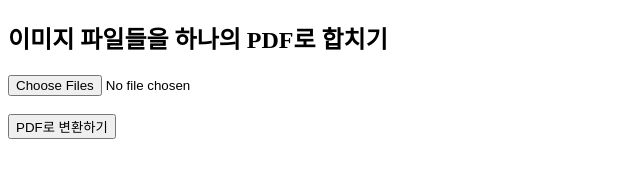
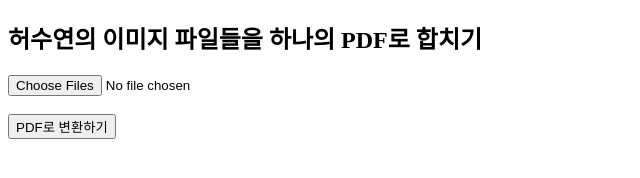
Before and after one commit to hello850505-png/-PDF-, a plain HTML site: page index.html in a window 1280 px wide. Shown: the whole page, without its empty margins (0-640 px from the left). Drawn offline with nearby package versions, Linux system fonts and the light colour scheme.

Commit message:
Update index.html

```diff
--- a/index.html
+++ b/index.html
@@ -7,7 +7,7 @@
 </head>
 <body>
 
-    <h2>이미지 파일들을 하나의 PDF로 합치기</h2>
+    <h2>허수연의 이미지 파일들을 하나의 PDF로 합치기</h2>
     <input type="file" id="upload" accept="image/*" multiple>
     <br><br>
     <button id="convertBtn">PDF로 변환하기</button>
```
